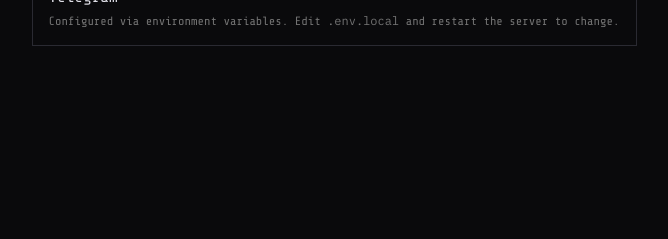
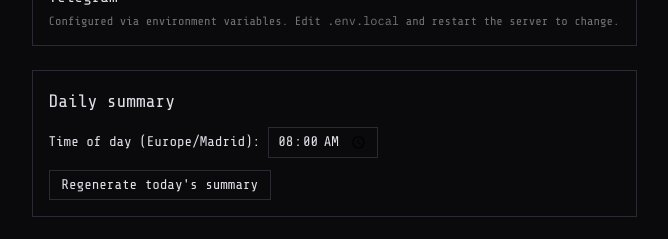
Before and after one commit to Nyhz/calendar-bf, a Next.js app: page /settings in a window 1280 px wide. Shown: the part 261-500 px from the top of the page, without its empty margins (296-964 px from the left). Built offline with nearby package versions, Linux system fonts and the light colour scheme; no server answers; the database is empty.

Commit message:
feat(settings): add daily summary card

```diff
--- a/components/settings/SummaryCard.tsx
+++ b/components/settings/SummaryCard.tsx
@@ -1,2 +1,63 @@
-// placeholder, replaced in Task 14
-export default function SummaryCard() { return null }
+'use client'
+import useSWR from 'swr'
+import { useState } from 'react'
+
+const fetcher = (u: string) => fetch(u).then(r => r.json()).then(j => j.data as Record<string, string>)
+
+function todayMadrid(): string {
+  return new Intl.DateTimeFormat('en-CA', { timeZone: 'Europe/Madrid', year: 'numeric', month: '2-digit', day: '2-digit' }).format(new Date())
+}
+
+export default function SummaryCard() {
+  const { data, mutate } = useSWR<Record<string, string>>('/api/settings', fetcher)
+  const [saving, setSaving] = useState(false)
+  const [regen, setRegen] = useState(false)
+
+  const time = data?.daily_summary_time ?? '08:00'
+
+  async function saveTime(value: string) {
+    setSaving(true)
+    try {
+      await fetch('/api/settings', {
+        method: 'PATCH',
+        headers: { 'content-type': 'application/json' },
+        body: JSON.stringify({ daily_summary_time: value }),
+      })
+      await mutate()
+    } finally {
+      setSaving(false)
+    }
+  }
+
+  async function regenerate() {
+    setRegen(true)
+    try {
+      await fetch('/api/summary', {
+        method: 'POST',
+        headers: { 'content-type': 'application/json' },
+        body: JSON.stringify({ date: todayMadrid() }),
+      })
+    } finally {
+      setRegen(false)
+    }
+  }
+
+  return (
+    <section className="p-4 border rounded space-y-3">
+      <h2 className="text-lg font-medium">Daily summary</h2>
+      <label className="flex items-center gap-2 text-sm">
+        Time of day (Europe/Madrid):
+        <input
+          type="time"
+          value={time}
+          onChange={e => saveTime(e.target.value)}
+          disabled={saving}
+          className="border rounded px-2 py-1"
+        />
+      </label>
+      <button onClick={regenerate} disabled={regen} className="px-3 py-1 rounded border text-sm">
+        {regen ? 'Regenerating…' : "Regenerate today's summary"}
+      </button>
+    </section>
+  )
+}
```
